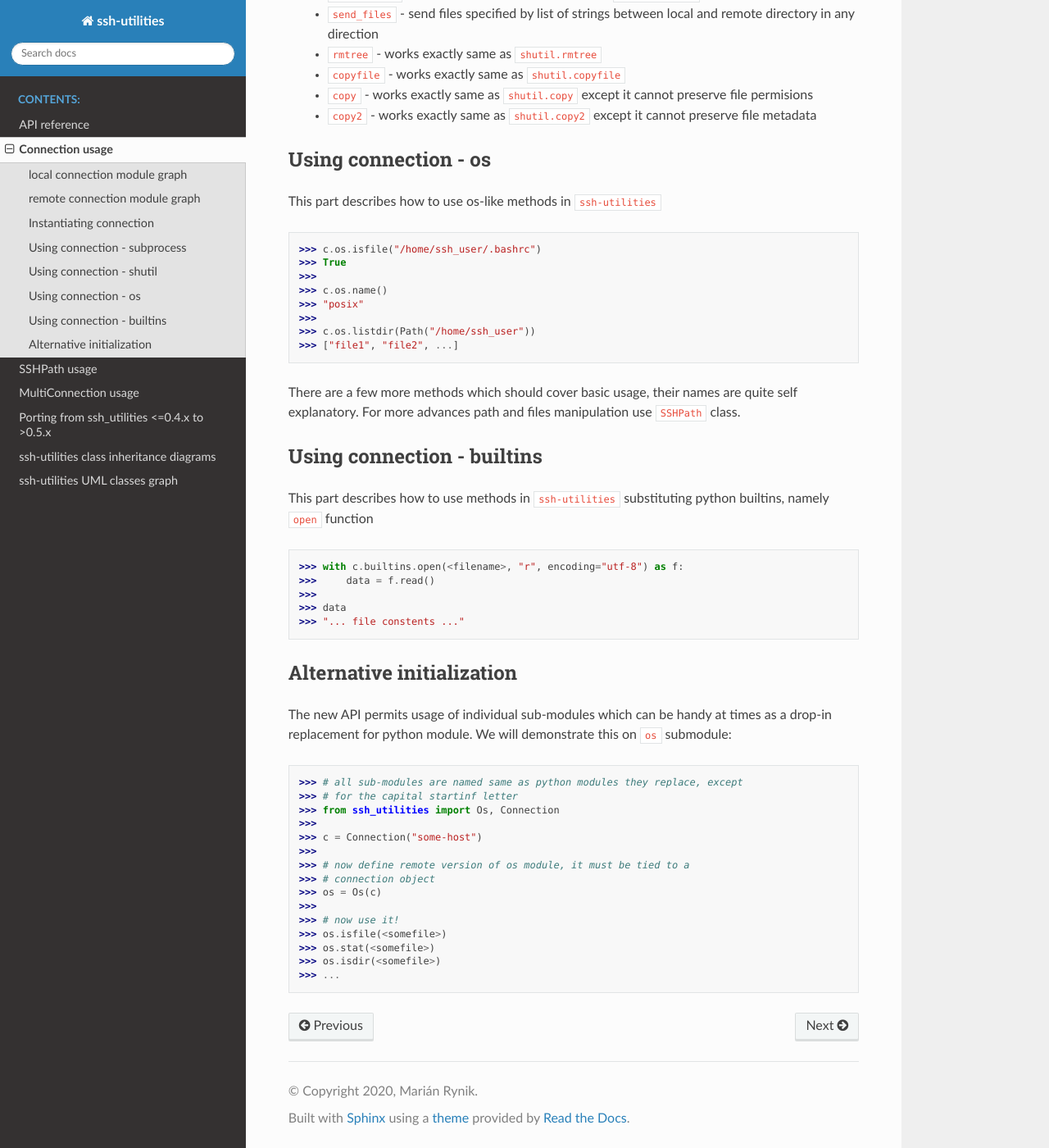
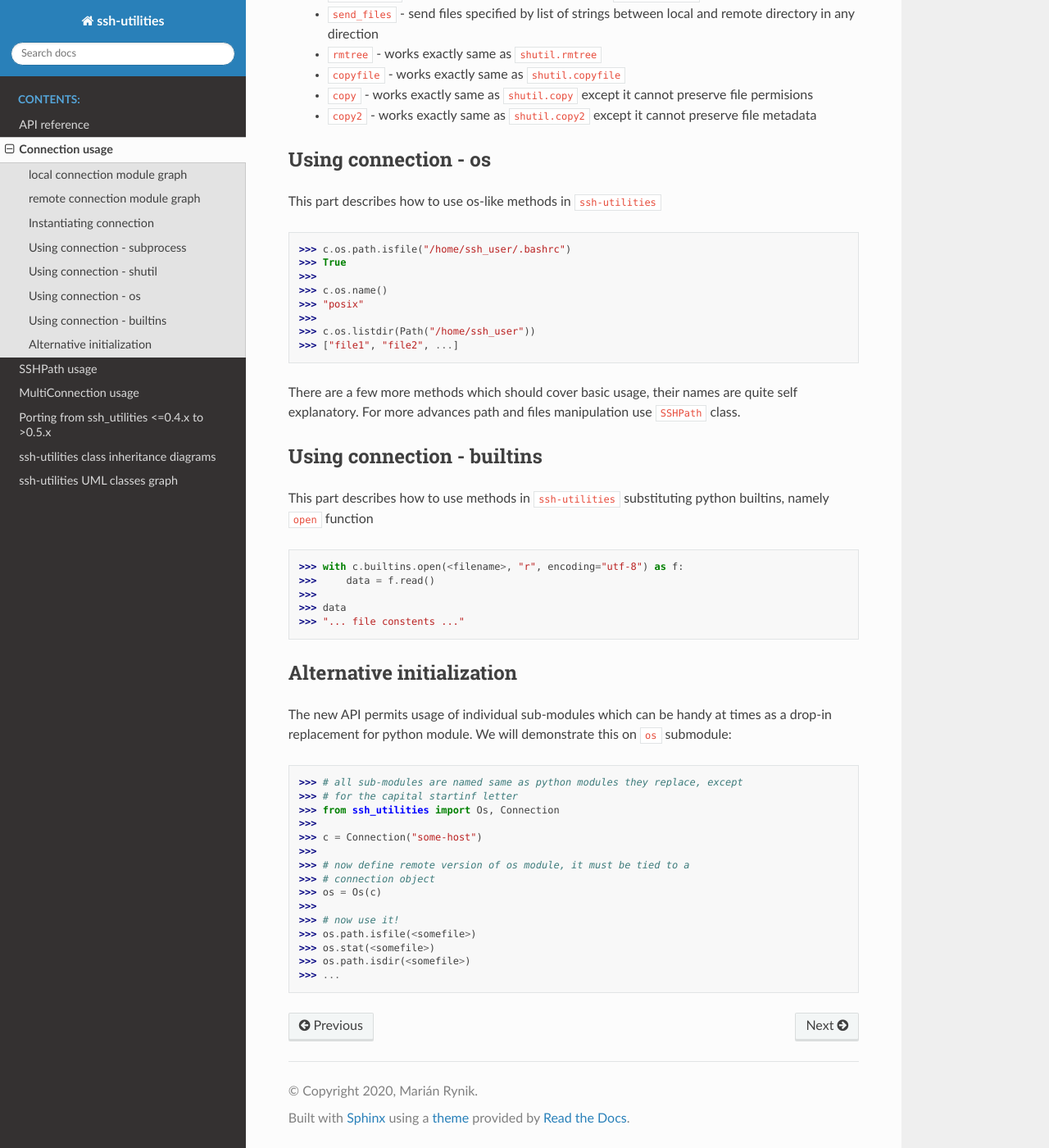
Before and after one commit to marian-code/ssh-utilities, a Sphinx documentation site: the page built from docs/source/usage_conn.rst, in a window 1280 px wide and 1400 px high, scrolled down 3649 px. Shown: the whole window at 82% size. Built offline with Sphinx 7.4.7 and the Read the Docs theme 2.0.0, drawn with Linux system fonts in a browser that asks for light colours.

```diff
--- a/docs/source/migration.rst
+++ b/docs/source/migration.rst
@@ -36,7 +36,7 @@ In version >0.5.x the same is archieved by:
 
     >>> from ssh_utilities import Connection
     >>> with Connection(<server_name>) as conn:
-    >>>     conn.os.isfile(<somefile>)
+    >>>     conn.os.path.isfile(<somefile>)
     >>>     conn.subprocess.run(...)
     >>>     conn.pathlib.Path(...)
 
--- a/docs/source/usage_conn.rst
+++ b/docs/source/usage_conn.rst
@@ -198,7 +198,7 @@ This part describes how to use os-like methods in ``ssh-utilities``
 
 .. code-block:: python
 
-    >>> c.os.isfile("/home/ssh_user/.bashrc")
+    >>> c.os.path.isfile("/home/ssh_user/.bashrc")
     >>> True
     >>>
     >>> c.os.name()
@@ -245,7 +245,7 @@ submodule:
     >>> os = Os(c)
     >>>
     >>> # now use it!
-    >>> os.isfile(<somefile>)
+    >>> os.path.isfile(<somefile>)
     >>> os.stat(<somefile>)
-    >>> os.isdir(<somefile>)
+    >>> os.path.isdir(<somefile>)
     >>> ...
--- a/docs/source/usage_multi.rst
+++ b/docs/source/usage_multi.rst
@@ -316,7 +316,7 @@ that return now return iterators. A trivial example would be:
 
     >>> from ssh_utilities import MultiConnection
     >>> mc = MultiConnection(<[server_1, server_2]>)
-    >>> for is_f in mc.os.isfile(<path>):
+    >>> for is_f in mc.os.path.isfile(<path>):
     >>>     print(is_f)
     >>>
     >>> True  # output for server_1
@@ -343,7 +343,7 @@ dispatcher as it would not make sense. Consider this example:
     >>>
     >>> # this will open 2 independent connections both to server_1
     >>> mc = MultiConnection(<[server_1, server_1]>)
-    >>> for is_f in mc.os.isfile(<path>):
+    >>> for is_f in mc.os.path.isfile(<path>):
     >>>     print(is_f)
     >>>
     >>> True  # output for server_1
```
Also changed, not shown: README.rst (+17 -4 lines).
